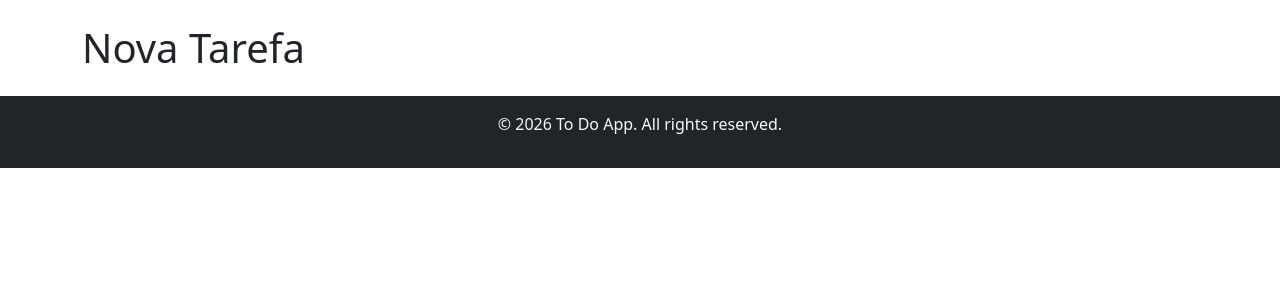
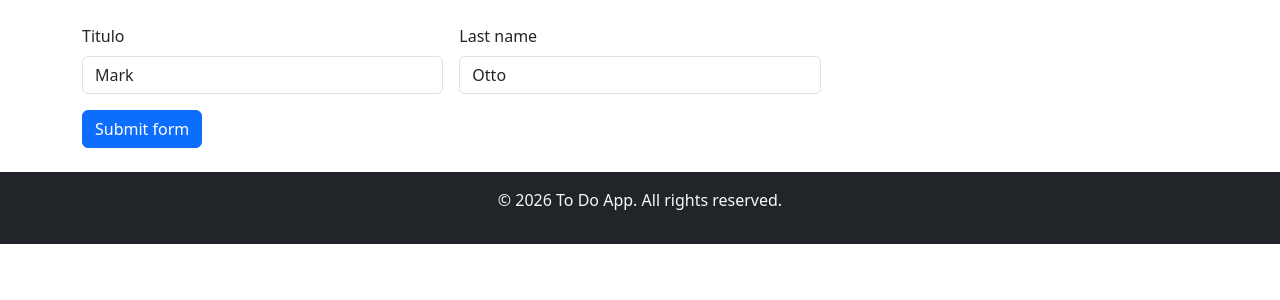
Before and after one commit to JangoDev01/dev_intro, a Django app: page /create in a window 1280 px wide. Shown: the part 56-356 px from the top of the page. Run offline with Django 5.2, Linux system fonts and the light colour scheme.

Commit message:
criando a view pra carregar o base.html que serve como base do projeto para carregar todas as outras view, evitar repeticao de codigo desnecessario, deixar o projeto mais aberto a alteracoes no futuro e manter tudo bem limpo e organizado

```diff
--- a/django/setup/urls.py
+++ b/django/setup/urls.py
@@ -4,10 +4,11 @@ URL configuration for setup project.
 from django.contrib import admin
 from django.urls import path
 
-from to_do.views import Todo_ListView, Todo_CreateView
+from to_do.views import Todo_ListView, Todo_CreateView, Todo_BaseView
 
 urlpatterns = [
     path('admin/', admin.site.urls),
-    path("", Todo_ListView.as_view()),
+    path("", Todo_BaseView.as_view()),
+    path("list", Todo_ListView.as_view()),
     path("create", Todo_CreateView.as_view()),
 ]
--- a/django/to_do/templates/base.html
+++ b/django/to_do/templates/base.html
@@ -3,13 +3,13 @@
   <head>
     <meta charset="utf-8">
     <meta name="viewport" content="width=device-width, initial-scale=1">
-    <title>{% block title %}Lista de Tarefas{% endblock %}</title>
+    <title>{% block title %}App To Do{% endblock %}</title>
     <link href="https://cdn.jsdelivr.net/npm/bootstrap@5.3.8/dist/css/bootstrap.min.css" rel="stylesheet" integrity="sha384-sRIl4kxILFvY47J16cr9ZwB07vP4J8+LH7qKQnuqkuIAvNWLzeN8tE5YBujZqJLB" crossorigin="anonymous">
   </head>
   <body>
 
     <!-- NAVBAR - area do header com a navegação -->
-    {{ include "util/header.html" }}
+    {% include "util/header.html" %}
 
 
     <!-- MAIN - area que vai conter o conteúdo principal -->
@@ -20,7 +20,7 @@
     </main>
 
     <!-- FOOTER - area do rodapé -->
-    {{ include "util/footer.html" }}
+    {% include "util/footer.html" %}
     <script src="https://cdn.jsdelivr.net/npm/bootstrap@5.3.8/dist/js/bootstrap.bundle.min.js" integrity="sha384-FKyoEForCGlyvwx9Hj09JcYn3nv7wiPVlz7YYwJrWVcXK/BmnVDxM+D2scQbITxI" crossorigin="anonymous"></script>
   </body>
 </html>
--- a/django/to_do/templates/to_do/todo_form.html
+++ b/django/to_do/templates/to_do/todo_form.html
@@ -1,45 +1,25 @@
-<!doctype html>
-<html lang="pt-br">
-  <head>
-    <meta charset="utf-8">
-    <meta name="viewport" content="width=device-width, initial-scale=1">
-    <title>Nova Tarefa</title>
-    <link href="https://cdn.jsdelivr.net/npm/bootstrap@5.3.8/dist/css/bootstrap.min.css" rel="stylesheet" integrity="sha384-sRIl4kxILFvY47J16cr9ZwB07vP4J8+LH7qKQnuqkuIAvNWLzeN8tE5YBujZqJLB" crossorigin="anonymous">
-  </head>
-  <body>
+{% extends "base.html" %}
 
-    <!-- NAVBAR - area do header com a navegação -->
-    <nav class="navbar navbar-expand-lg bg-dark mb-3" data-bs-theme="dark">
-        <div class="container-fluid">
-            <a class="navbar-brand" href="#">Tarefas</a>
-            <div class="collapse navbar-collapse" id="navbarSupportedContent">
-                <ul class="navbar-nav me-auto mb-2 mb-lg-0">
-                    <li class="nav-item">
-                        <a class="nav-link active" aria-current="page" href="#">Home</a>
-                    </li>
-                    <li class="nav-item">
-                        <a class="nav-link" href="#">Link</a>
-                    </li>
-                </ul>
-                <form class="d-flex" role="search">
-                    <input class="form-control me-2" type="search" placeholder="Search" aria-label="Search"/>
-                    <button class="btn btn-outline-success" type="submit">Search</button>
-                </form>
+{% block title %}Nova Tarefa{% endblock %}
+
+{% block content %}
+    <form method="GET" class="row g-3 needs-validation" novalidate>
+        <div class="col-md-4">
+            <label for="validationCustom01" class="form-label">Titulo</label>
+            <input type="text" class="form-control" id="validationCustom01" value="Mark" required>
+            <div class="valid-feedback">
+                Looks good!
             </div>
         </div>
-    </nav>
-
-    <!-- MAIN - area que vai conter o conteúdo principal -->
-    <main class="container mt-4">
-
-        <h1>Nova Tarefa</h1>
-
-    </main>
-
-    <!-- FOOTER - area do rodapé -->
-    <footer class="bg-dark text-light text-center py-3 mt-4">
-        <p>{{ autor }} &copy; 2026 To Do App. All rights reserved.</p>
-    </footer>
-    <script src="https://cdn.jsdelivr.net/npm/bootstrap@5.3.8/dist/js/bootstrap.bundle.min.js" integrity="sha384-FKyoEForCGlyvwx9Hj09JcYn3nv7wiPVlz7YYwJrWVcXK/BmnVDxM+D2scQbITxI" crossorigin="anonymous"></script>
-  </body>
-</html>
+        <div class="col-md-4">
+            <label for="validationCustom02" class="form-label">Last name</label>
+            <input type="text" class="form-control" id="validationCustom02" value="Otto" required>
+            <div class="valid-feedback">
+                Looks good!
+            </div>
+        </div>
+        <div class="col-12">
+            <button class="btn btn-primary" type="submit">Submit form</button>
+        </div>
+    </form>
+{% endblock %}
--- a/django/to_do/views.py
+++ b/django/to_do/views.py
@@ -23,6 +23,16 @@ from .models import To_do
     # to_do = To_do.objects.all()
     # return render(request, "to_do/todo_list.html", {"todo": to_do, "autor": autor})
 
+"""
+  A classe Todo_BaseView é uma view baseada em classe (class-based view) que herda de ListView.
+  Ela é responsável por carregar a lista de tarefas do modelo To_do e renderizar o template base.html.
+  Alem de servir como a view inicial do projeto, onde todas as demais views são carregadas.
+"""
+class Todo_BaseView(ListView):
+    model = To_do
+    template_name = "base.html"
+    context_object_name = "todo"
+
 
 """
   A classe Todo_ListView é uma view baseada em classe (class-based view) que herda de ListView.
```
Also changed, not shown: django/to_do/templates/to_do/todo_list.html (+4 -45 lines).
